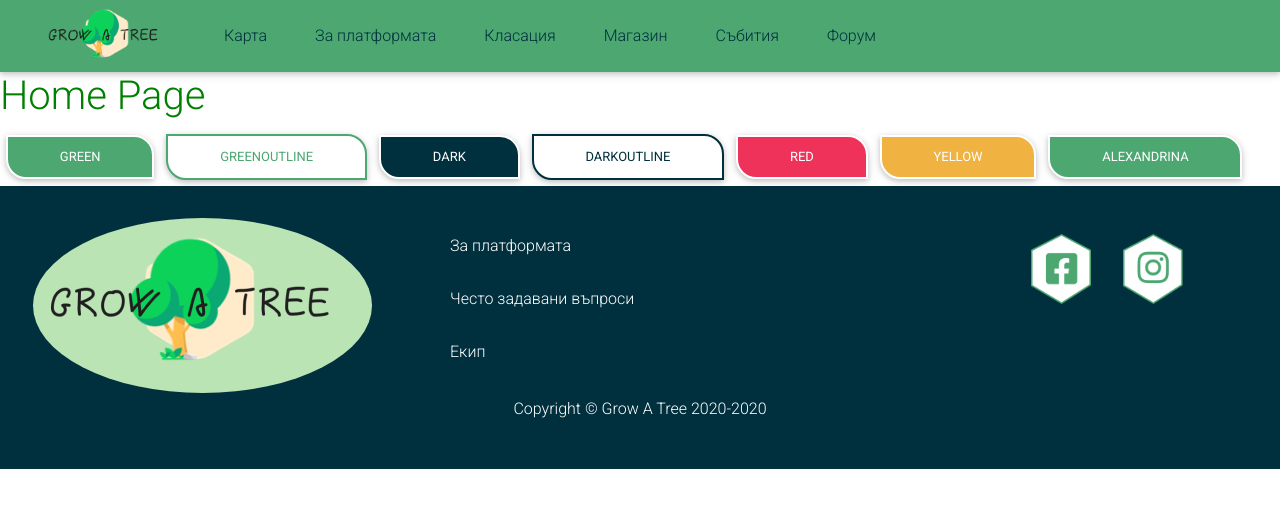
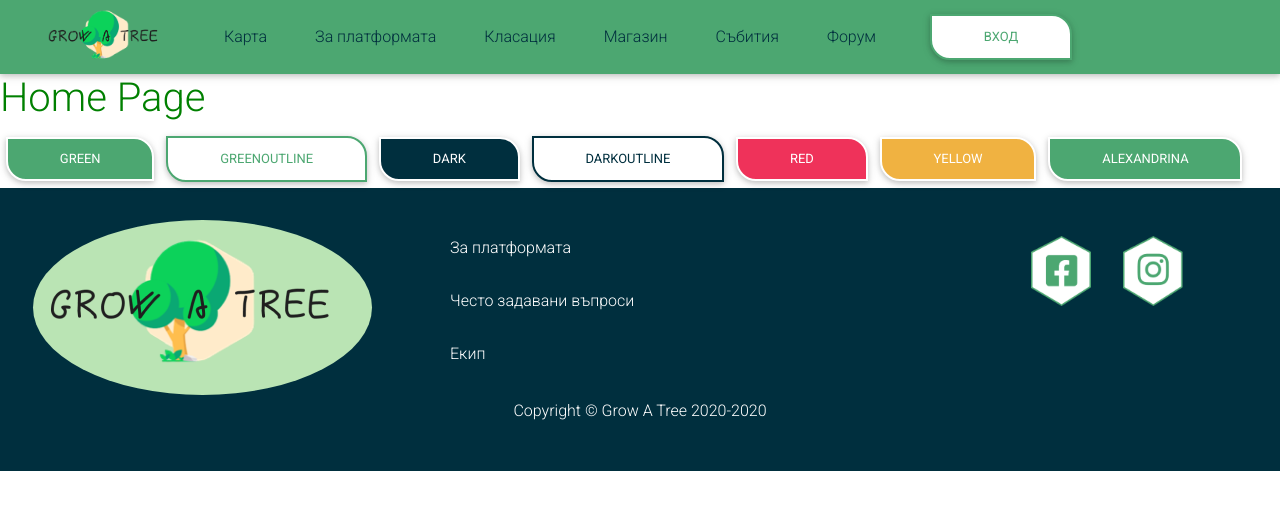
Before and after one commit to Svetloslav15/Grow-a-tree, a React (Create React App) app in the folder src/FrontEnd/: page / in a window 1280 px wide. Shown: the top 510 px of the page. Built offline with nearby package versions, Linux system fonts and the light colour scheme.

Commit message:
fix navigation style

```diff
--- a/src/FrontEnd/src/components/common/Navigation/NavItem/NavItem.jsx
+++ b/src/FrontEnd/src/components/common/Navigation/NavItem/NavItem.jsx
@@ -1,9 +1,9 @@
 import React from 'react';
 import * as style from './NavItem.module.scss';
 
-const NavItem = ({text, link}) => (
-    <li className='nav-item'>
-        <a className={`${style.link} nav-link`} href={link}>{text}</a>
+const NavItem = ({children, link}) => (
+    <li className={`${style.wrapper} nav-item`}>
+        <a className={`${style.link} nav-link`} href={link}>{children}</a>
     </li>
 );
 
--- a/src/FrontEnd/src/components/common/Navigation/NavItem/NavItem.module.scss
+++ b/src/FrontEnd/src/components/common/Navigation/NavItem/NavItem.module.scss
@@ -2,3 +2,6 @@
   color: #002F3E !important;
   margin: 0 1em;
 }
+.wrapper {
+  align-self: center;
+}
--- a/src/FrontEnd/src/components/common/Navigation/Navigation.jsx
+++ b/src/FrontEnd/src/components/common/Navigation/Navigation.jsx
@@ -2,22 +2,26 @@ import React from 'react';
 import NavItem from './NavItem/NavItem';
 import NavCollapseButton from './NavCollapseButton/NavCollapseButton';
 import * as style from './Navigation.module.scss';
+import Button from '../../common/Button/Button';
 
 const Logo = require('../../../assets/logo.png');
 
 const Navigation = () => {
     return (
-        <nav className={`${style.navigation} navbar navbar-expand-lg`}>
+        <nav className={`${style.navigation} py-0 navbar navbar-expand-lg`}>
             <NavCollapseButton/>
             <img src={Logo} className={style.logo} alt="Grow A Tree Logo"/>
             <div className="collapse navbar-collapse" id="basicExampleNav">
                 <ul className="navbar-nav mr-auto">
-                    <NavItem text={'Карта'} link={'#'}/>
-                    <NavItem text={'За платформата'} link={'#'}/>
-                    <NavItem text={'Класация'} link={'#'}/>
-                    <NavItem text={'Магазин'} link={'#'}/>
-                    <NavItem text={'Събития'} link={'#'}/>
-                    <NavItem text={'Форум'} link={'#'}/>
+                    <NavItem link={'#'}>Карта</NavItem>
+                    <NavItem link={'#'}>За платформата</NavItem>
+                    <NavItem link={'#'}>Класация</NavItem>
+                    <NavItem link={'#'}>Магазин</NavItem>
+                    <NavItem link={'#'}>Събития</NavItem>
+                    <NavItem link={'#'}>Форум</NavItem>
+                    <NavItem link={'/login'}>
+                        <Button type='GreenOutline'>Вход</Button>
+                    </NavItem>
                 </ul>
             </div>
         </nav>
```
